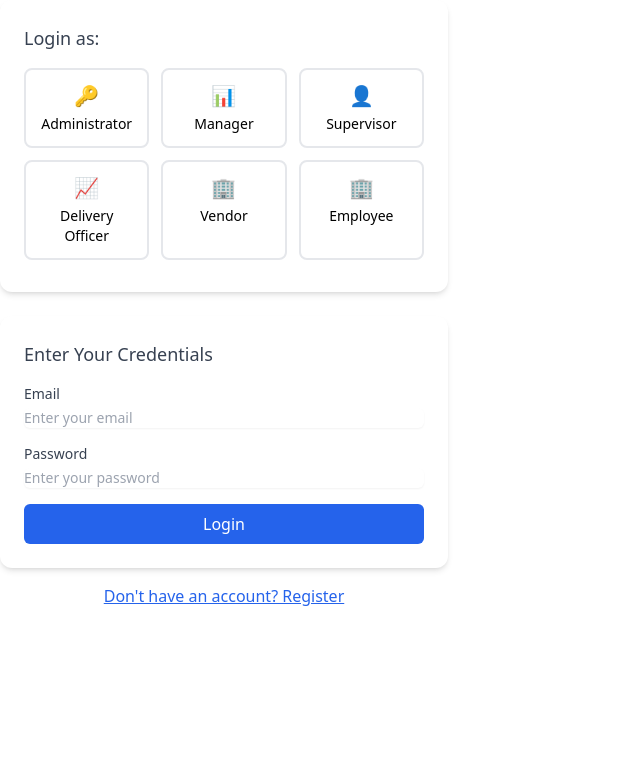
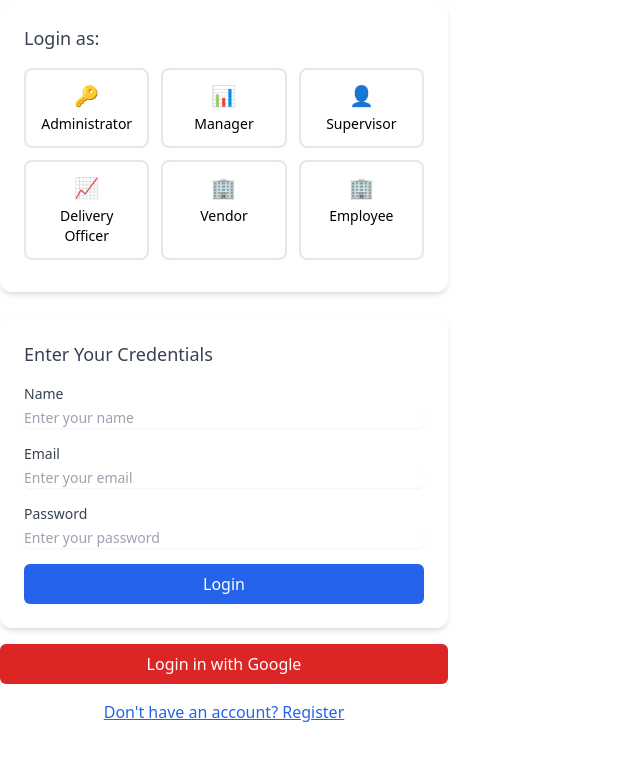
Before and after one commit to pooja12-dev/electronics-management, a React (Create React App) app: page /login in a window 1280 px wide. Shown: the top 760 px of the page, without its empty margins (0-640 px from the left). Built offline with nearby package versions, Linux system fonts and the light colour scheme; no server answers.

Commit message:
added handle google signin and handle google login to form

```diff
--- a/src/components/CommonForm.jsx
+++ b/src/components/CommonForm.jsx
@@ -4,13 +4,15 @@ import {
   getFirestore,
   doc,
   getDoc,
+  setDoc,
   getDocs,
   collection,
 } from "firebase/firestore"; //to get user role
-import { auth } from "../firebase"; // Ensure this points to your Firebase config file
+import { auth, googleProvider } from "../firebase"; // Ensure this points to your Firebase config file
 import {
   createUserWithEmailAndPassword,
   signInWithEmailAndPassword,
+  signInWithPopup,
 } from "firebase/auth";
 import { saveUserToFirestore } from "../userService"; // Import Firestore service
 import { useRole } from "../RoleContext"; // Import the context hook
@@ -113,7 +115,8 @@ const CommonForm = ({ onRoleSelect }) => {
         const saveResult = await saveUserToFirestore(
           userCredential.user.uid,
           email,
-          selectedRole
+          selectedRole,
+          name
         );
         if (saveResult) {
           alert("Registration successful! Please log in.");
@@ -137,6 +140,84 @@ const CommonForm = ({ onRoleSelect }) => {
       }
     } finally {
       setIsLoading(false);
+    }
+  };
+  const handleGoogleSignIn = async (selectedRole) => {
+    if (!selectedRole) {
+      alert("Please select a role before continuing.");
+      return;
+    }
+
+    try {
+      const result = await signInWithPopup(auth, googleProvider);
+      const user = result.user;
+
+      // Save user details to Firestore
+      await setDoc(doc(db, "users", user.uid), {
+        uid: user.uid,
+        email: user.email,
+        name: user.displayName,
+        photo: user.photoURL,
+        role: selectedRole,
+      });
+
+      // Wait for Firestore to confirm
+      const docRef = doc(db, "users", user.uid);
+      const docSnap = await getDoc(docRef);
+
+      if (docSnap.exists()) {
+        const savedRole = docSnap.data().role;
+        alert("Google Sign-in successful!");
+
+        // You can optionally update RoleContext here too (if it's manually managed)
+        // setRole(savedRole); // if you expose this via context
+
+        navigate(`/dashboard/${savedRole}`);
+      } else {
+        alert("User role data not found.");
+      }
+      alert("Google Sign-in successful!");
+      navigate(`/dashboard/${selectedRole}`);
+    } catch (error) {
+      console.error("Google sign-in failed:", error.message);
+    }
+  };
+
+  const handleGoogleLogin = async () => {
+    try {
+      const result = await signInWithPopup(auth, googleProvider);
+      const user = result.user;
+
+      // Fetch role from Firestore
+      const userDoc = await getDoc(doc(db, "users", user.uid));
+
+      if (userDoc.exists()) {
+        const userData = userDoc.data();
+        const role = userData.role;
+
+        console.log("User logged in with role:", role);
+
+        // Store in localStorage (optional but useful for RoleContext fallback)
+        localStorage.setItem(
+          "user",
+          JSON.stringify({
+            uid: user.uid,
+            email: user.email,
+            name: user.displayName,
+            photo: user.photoURL,
+            role: role, // store the role too
+          })
+        );
+
+        // Navigate only after role is known
+        navigate(`/dashboard/${role}`);
+      } else {
+        console.warn("No user role found in Firestore.");
+        alert("User role not found. Please contact admin.");
+      }
+    } catch (error) {
+      console.error("Google login error:", error);
+      alert("Google login failed: " + error.message);
     }
   };
 
@@ -179,6 +260,20 @@ const CommonForm = ({ onRoleSelect }) => {
           Enter Your Credentials
         </h2>
         <div className="mb-4">
+          <label className="block text-sm font-medium text-gray-700">
+            Name
+          </label>
+          <input
+            id="registerName"
+            type="text"
+            value={name}
+            onChange={(e) => setName(e.target.value)}
+            className="mt-1 block w-full rounded-md border-gray-300 shadow-sm focus:ring-blue-500 focus:border-blue-500 sm:text-sm"
+            placeholder="Enter your name"
+            required
+          />
+        </div>
+        <div className="mb-4">
           <label
             htmlFor="email"
             className="block text-sm font-medium text-gray-700"
@@ -220,6 +315,25 @@ const CommonForm = ({ onRoleSelect }) => {
           {isLoading ? "Loading..." : isLogin ? "Login" : "Register"}
         </button>
       </form>
+      {!isLogin ? (
+        <div className="mt-4">
+          <button
+            onClick={() => handleGoogleSignIn(selectedRole)}
+            className="w-full bg-red-600 text-white py-2 px-4 rounded-md hover:bg-red-700 focus:ring-2 focus:ring-offset-2 focus:ring-red-500"
+          >
+            Sign in with Google
+          </button>
+        </div>
+      ) : (
+        <div className="mt-4">
+          <button
+            onClick={handleGoogleLogin}
+            className="w-full bg-red-600 text-white py-2 px-4 rounded-md hover:bg-red-700 focus:ring-2 focus:ring-offset-2 focus:ring-red-500"
+          >
+            Login in with Google
+          </button>
+        </div>
+      )}
       <div className="mt-4 text-center">
         <button
           className="text-blue-600 underline"
--- a/src/firebase.js
+++ b/src/firebase.js
@@ -33,4 +33,4 @@ export const auth = getAuth(app);
 // Initialize Firestore
 const db = getFirestore(app);
 
-export { db};
+export { db, googleProvider};
--- a/src/pages/AdminPages/UserManagement.jsx
+++ b/src/pages/AdminPages/UserManagement.jsx
@@ -19,6 +19,7 @@ const UserManagement = () => {
     email: "",
     role: "User",
     createdAt: "",
+    name: "",
   });
   const [error, setError] = useState(null);
   useEffect(() => {
--- a/src/userService.js
+++ b/src/userService.js
@@ -10,7 +10,7 @@ import {
 } from "firebase/firestore";
 import { db, auth } from "./firebase"; // Import Firestore instance
 
-export const saveUserToFirestore = async (userId, email, role) => {
+export const saveUserToFirestore = async (userId, email, role, name) => {
   const userRef = doc(db, "users", userId); // Reference to the user document in Firestore
 
   try {
@@ -18,6 +18,7 @@ export const saveUserToFirestore = async (userId, email, role) => {
       email: email, // Store the email as user identifier
       role: role, // Store the user's role
       createdAt: new Date(), // Store creation date
+      name: name,
     });
     console.log("User data saved successfully!");
     return true; // Return success flag
```
